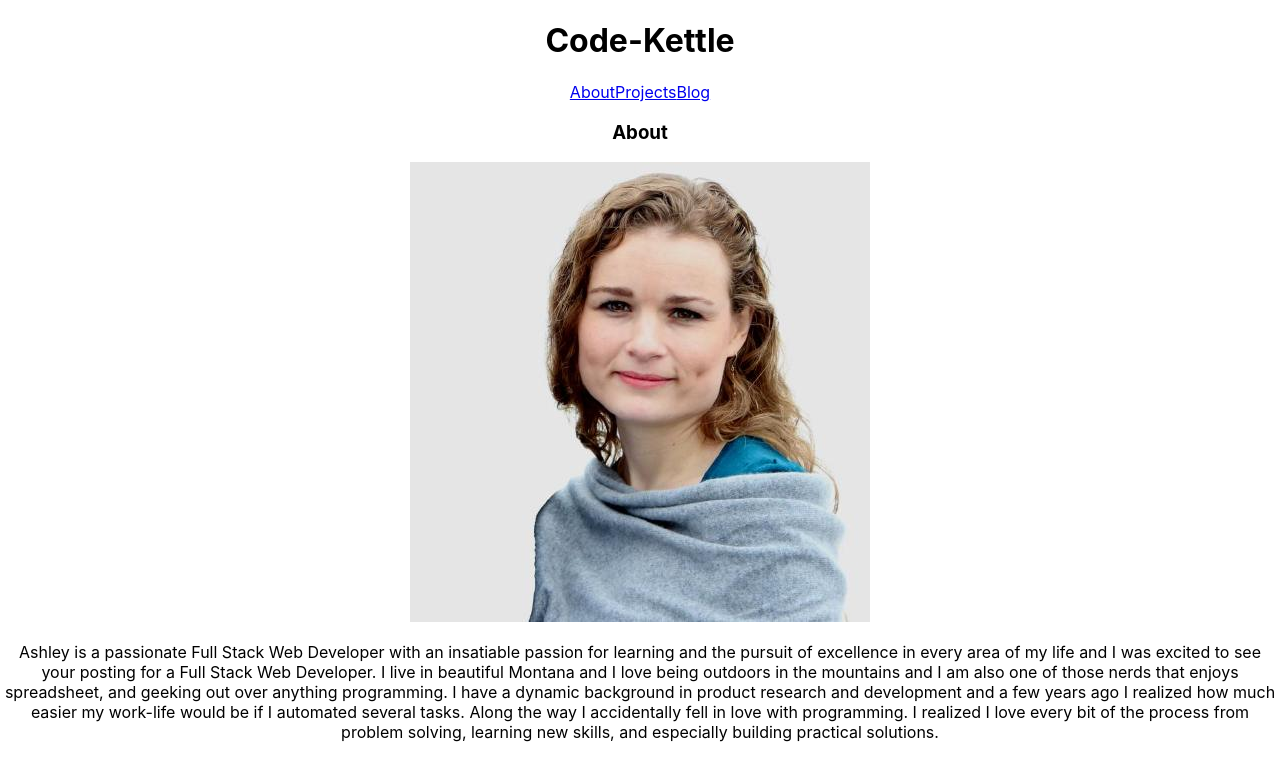
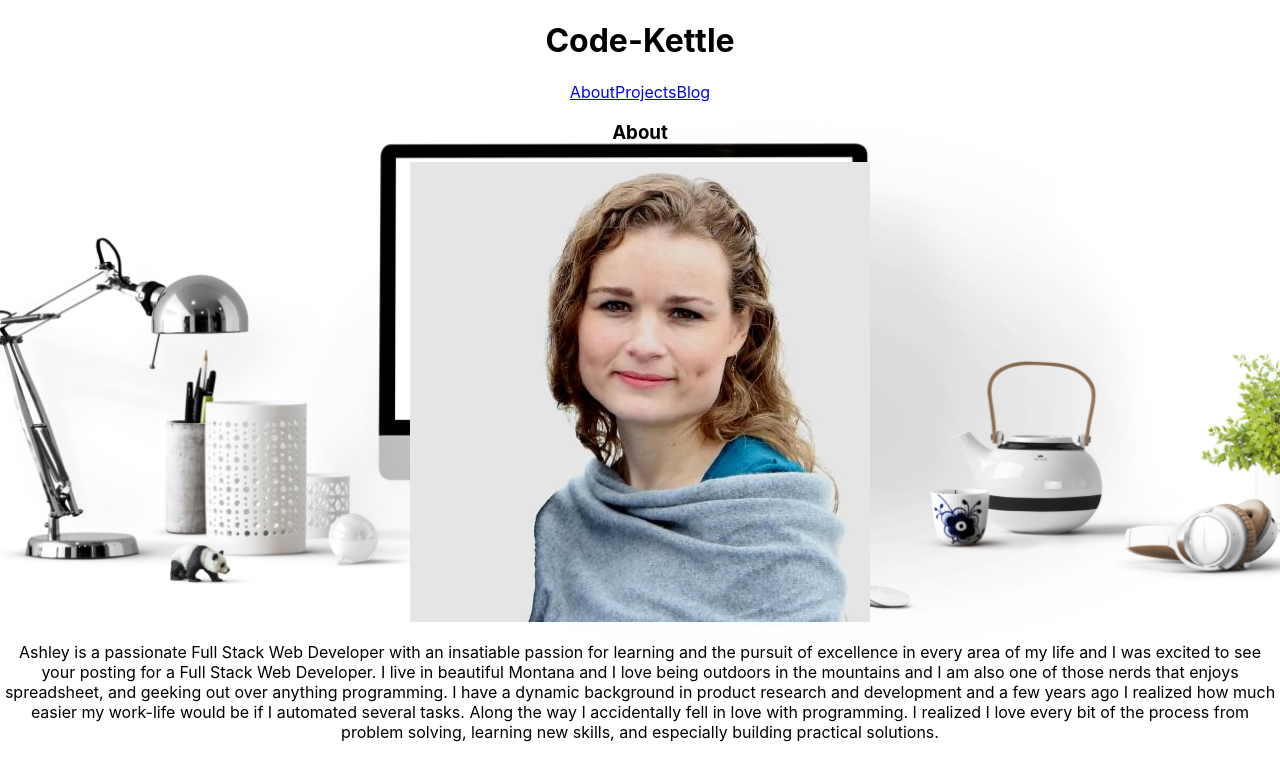
Before and after one commit to ashley3schultz/code-kettle, a React (Create React App) app: page / in a window 1280 px wide. Shown: the top 780 px of the page. Built offline with nearby package versions, Linux system fonts and the light colour scheme.

Commit message:
Set background image

```diff
--- a/src/App.css
+++ b/src/App.css
@@ -1,4 +1,8 @@
 .App {
+  background-image: url('./components/images/desk1.jpg');
+  background-position: center;
+  background-repeat: no-repeat;
+  background-size: cover;
   text-align: center;
 }
 
```
